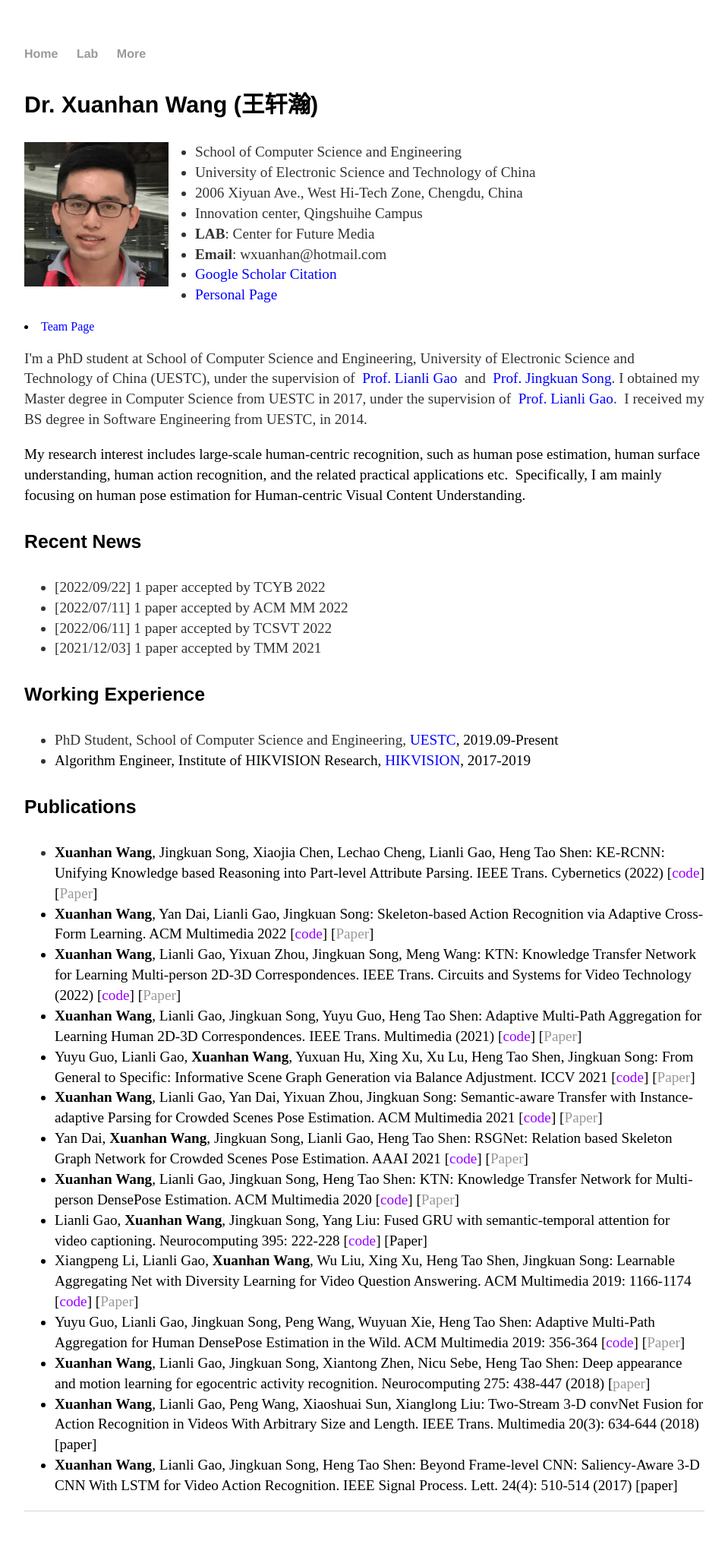
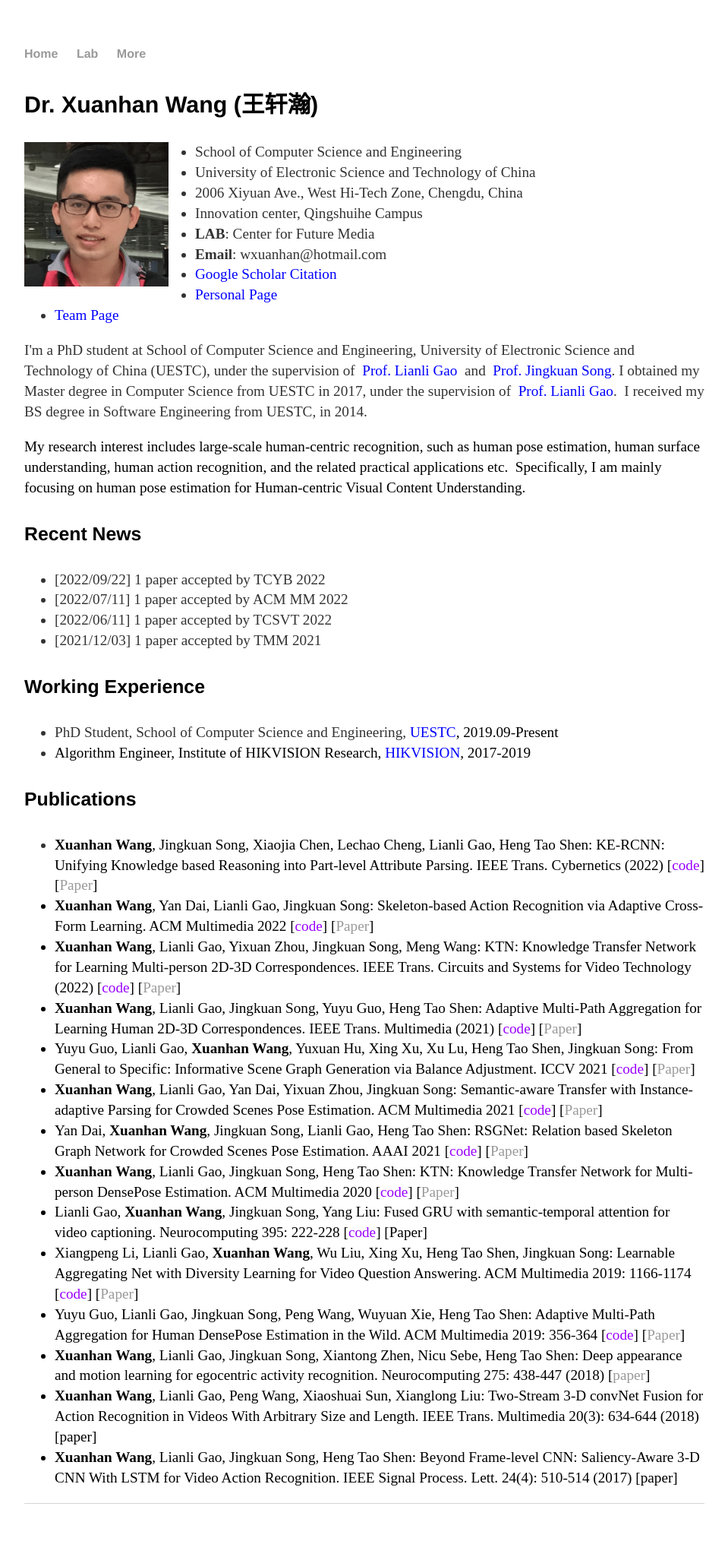
Before and after one commit to cfm-wxh/xuanhanwang.github.io, a Jekyll site: the page built from index.html, in a window 1280 px wide. Shown: the whole page at 76% size, without its empty margins (160-1119 px from the left). Built offline with Jekyll 4.4.1, drawn with Linux system fonts in a browser that asks for light colours.

Commit message:
Update index.html

```diff
--- a/index.html
+++ b/index.html
@@ -14,8 +14,8 @@
 					<li> <b>LAB</b>: Center for Future Media</li>
 					<li> <b>Email</b>: wxuanhan@hotmail.com </li>
 					<li><a href="https://scholar.google.com/citations?user=qMpygM0AAAAJ&hl=en"><div style="color:blue;"> Google Scholar Citation </div></a></li>
-					<li><a href="https://stoa-xh91.github.io/"><iv style="color:blue;">Personal Page </div> </a></li>
-					<li><a href="https://github.com/HAG-uestc"><iv style="color:blue;">Team Page </div> </a></li>
+					<li><a href="https://stoa-xh91.github.io/"><div style="color:blue;">Personal Page </div> </a></li>
+					<li><a href="https://github.com/HAG-uestc"><div style="color:blue;">Team Page </div> </a></li>
 				</ul>
 			</p>
 			</div>
```
